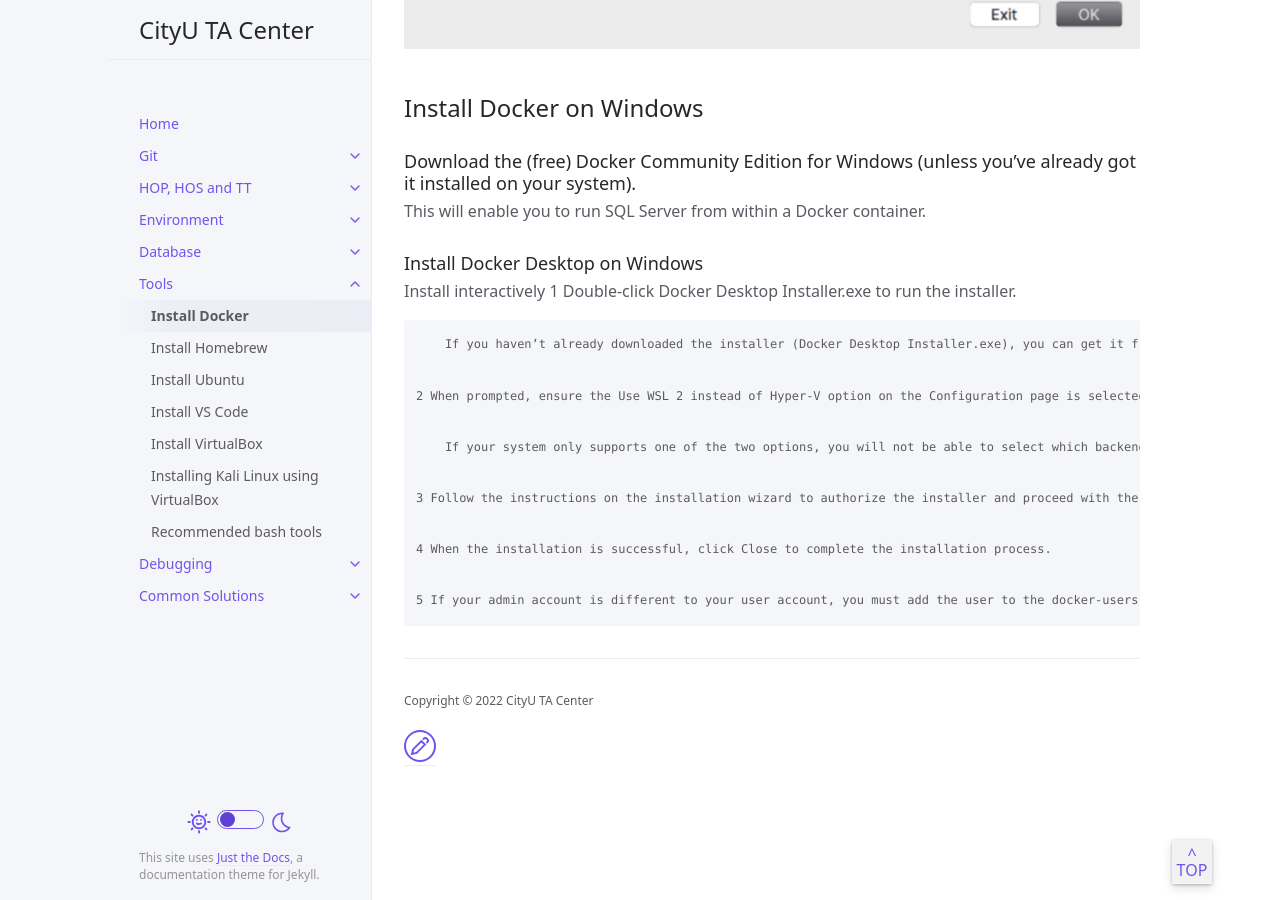
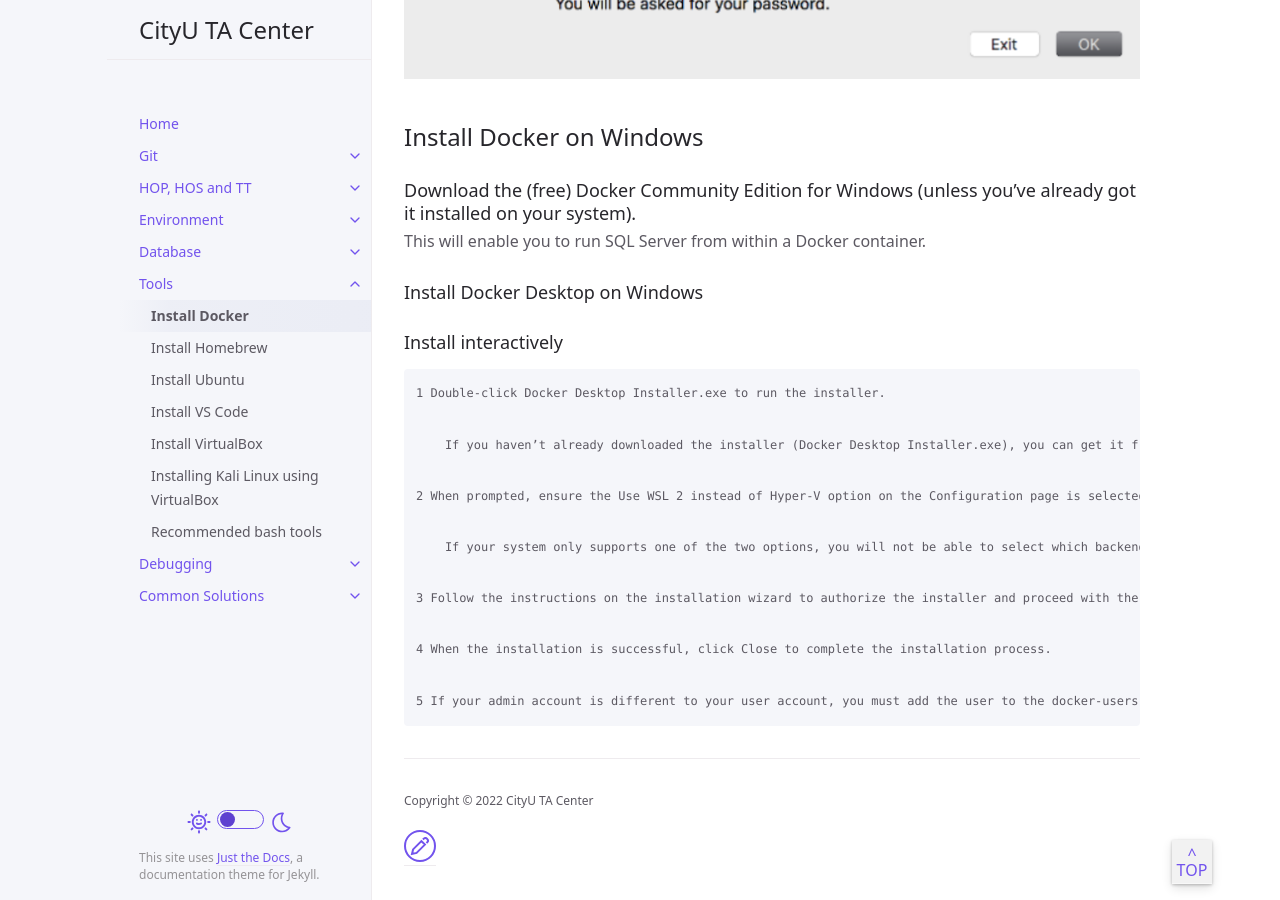
Before and after one commit to thomasthaddeus/cityuseattle.github.io, a Jekyll site: the page built from docs/tools/docker.md, in a window 1280 px wide and 900 px high, scrolled down 2030 px. Built offline with Jekyll 4.4.1, drawn with Linux system fonts in a browser that asks for light colours; some of the changed text lies outside the part shown.

```diff
--- a/docs/tools/docker.md
+++ b/docs/tools/docker.md
@@ -60,7 +60,8 @@ This will enable you to run SQL Server from within a Docker container.
 ### Install Docker Desktop on Windows
 
 
-Install interactively
+### Install interactively
+
     1 Double-click Docker Desktop Installer.exe to run the installer.
 
         If you haven’t already downloaded the installer (Docker Desktop Installer.exe), you can get it from Docker Hub. It typically downloads to your Downloads folder, or you can run it from the recent downloads bar at the bottom of your web browser.
```
